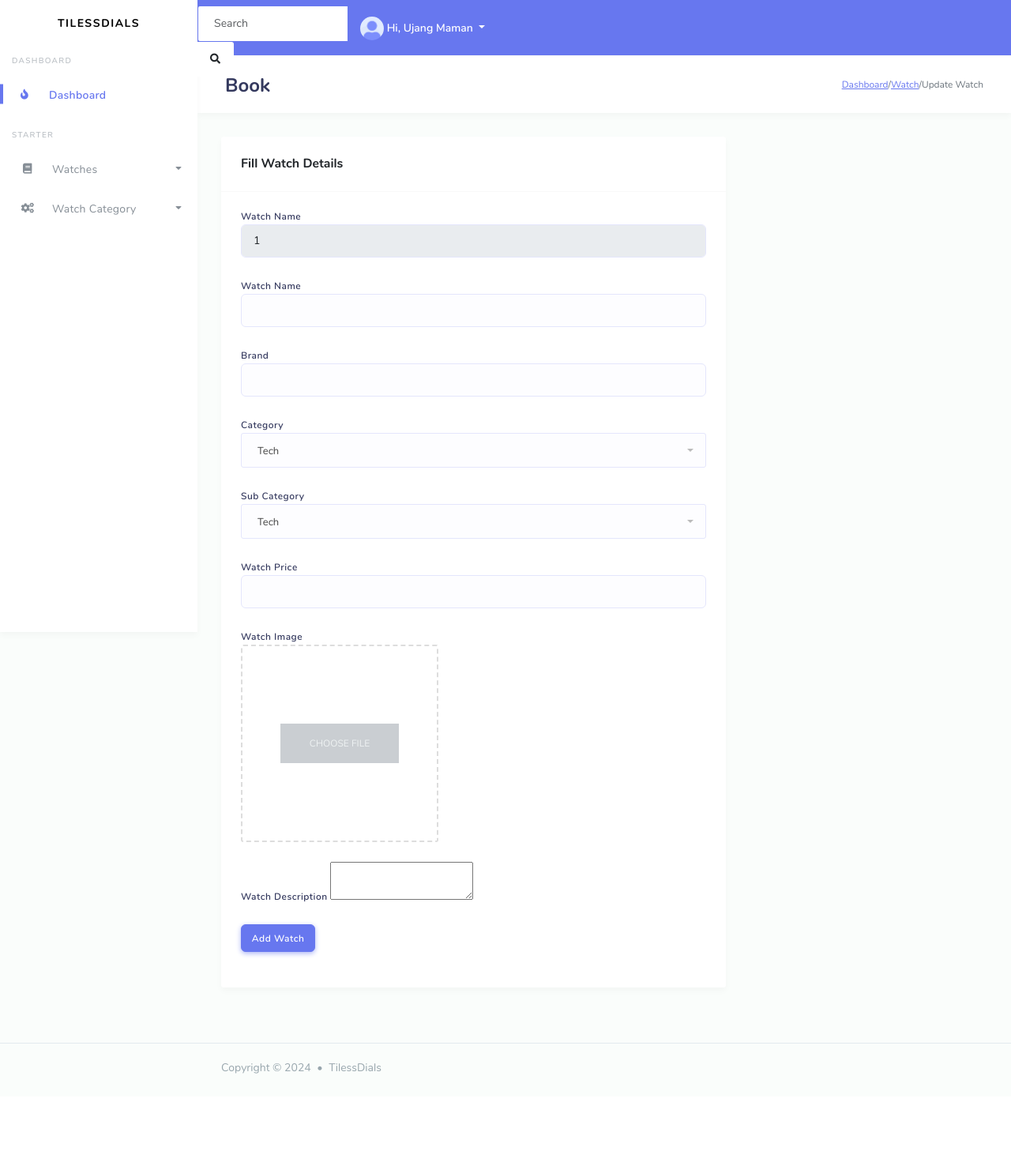
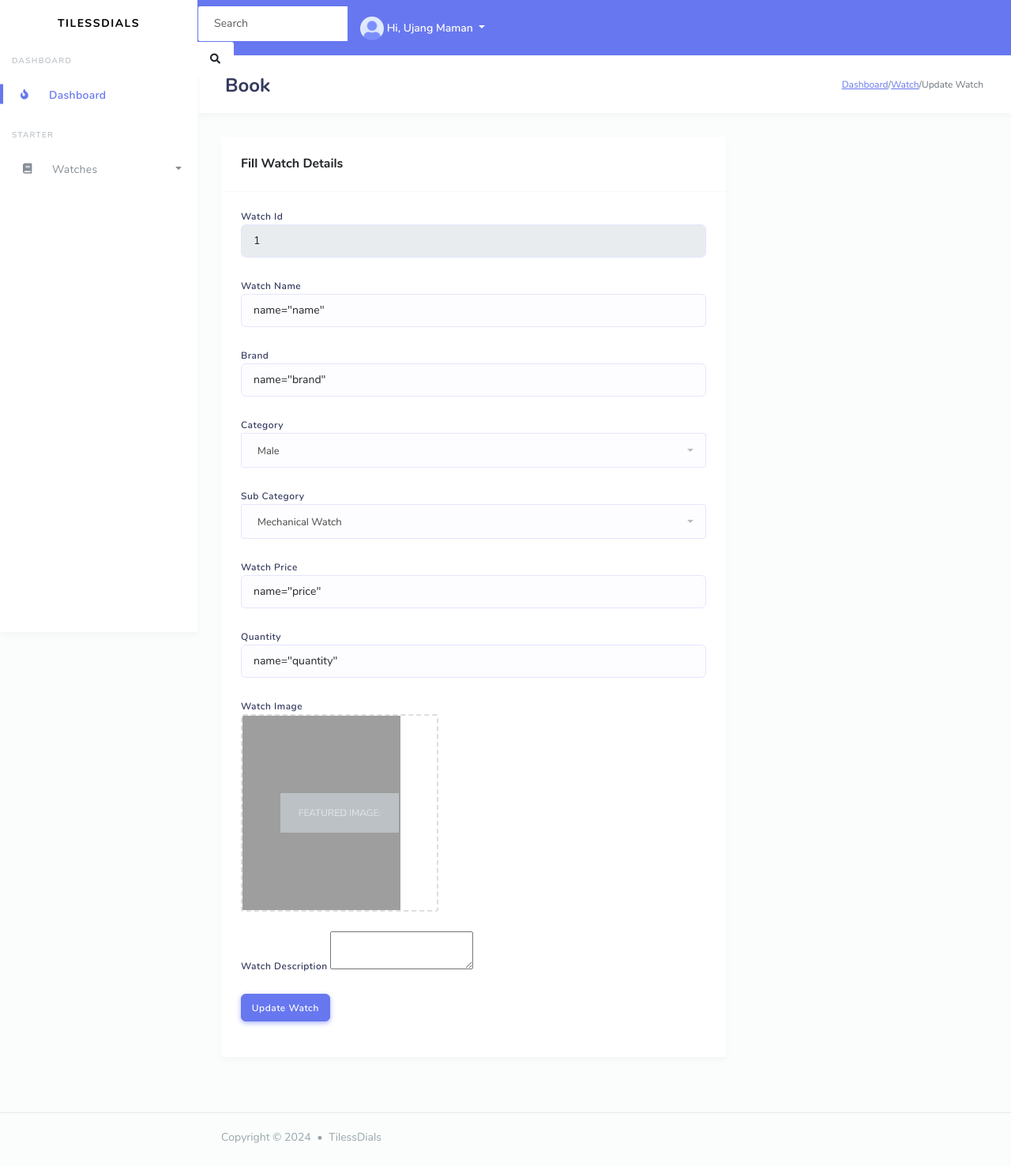
Before and after one commit to sachinseengh/TimelessDails, a PHP site: page /admin/watches/update-watch.php?id=1 in a window 1280 px wide. Shown: the whole page at 79% size. Before the commit the page ends 1359 px from the top, so only its background shows below. Run offline with PHP 8.4, Linux system fonts and the light colour scheme; data that the repository does not hold is empty; style sheets or scripts are compiled from the project's sources; some libraries are stand-ins or nearby versions; grey boxes are pictures that could not be loaded.

Commit message:
add watch and edit,delete watch done

```diff
--- a/Backend/Controller/class/product.class.php
+++ b/Backend/Controller/class/product.class.php
@@ -50,10 +50,10 @@ class Product extends common{
 
         $res = mysqli_query($conn,$sql);
         if($res){
-            header('Location:../manage-product.php?msg="Product Edited Successfully"');
+            header('Location:/TimelessDials/admin/watches/manage-watch.php?msg="Product Edited Successfully"');
             exit();
         }else{
-            header('Location:../manage-product.php?ErrMsg="Failed to edit Product"');
+            header('Location:/TimelessDials/admin/watches/manage-watch.php?ErrMsg="Failed to edit Product"');
             exit();
         }
 
@@ -126,10 +126,10 @@ class Product extends common{
         $res=mysqli_query($conn,$sql);
 
         if($res){
-            header('Location:./manage-product.php?msg=Product Deleted Successfully');
+            header('Location:/TimelessDials/admin/watches/manage-watch.php?msg=Product Deleted Successfully');
             exit();
         }else{
-            header('Location:./manage-product.php?ErrMsg="Product Deletion Failed');
+            header('Location:/TimelessDials/admin/watches/manage-watch.php?ErrMsg="Product Deletion Failed');
             exit();
         }
     }
--- a/admin/watches/headerFooter/footer.php
+++ b/admin/watches/headerFooter/footer.php
@@ -34,4 +34,28 @@
 <script src="assets/js/custom.js"></script>
 </body>
 
+
 </html>
+
+
+<script>
+function handleImageSelection(event) {
+    const fileInput = event.target;
+    const oldImagePreview = document.getElementById('old-image-preview');
+    const existingImgInput = document.getElementById('existing_img');
+    const file = fileInput.files[0];
+
+    // If a new file is selected, hide the old image and clear the existing image input
+    if (file) {
+        oldImagePreview.style.display = 'none'; // Hide the old image
+        existingImgInput.value = ''; // Clear the existing image name
+    } else {
+        // If no file is selected, show the old image
+        oldImagePreview.style.display = 'block'; // Show the old image
+        existingImgInput.value = "<?php echo $item->featured_img; ?>"; // Set the existing image name
+    }
+}
+
+
+
+</script>
--- a/admin/watches/headerFooter/header.php
+++ b/admin/watches/headerFooter/header.php
@@ -100,13 +100,13 @@
                                 <li><a class="nav-link" href="manage-watch.php">Manage Watches</a></li>
                             </ul>
                         </li>
-                        <li class="dropdown">
+                        <!-- <li class="dropdown">
                             <a href="#" class="nav-link has-dropdown" data-toggle="dropdown"><i class="fas fa-cogs"></i>
                                 <span>Watch Category</span></a>
                             <ul class="dropdown-menu">
                                 <li><a class="nav-link" href="add-category.php">Add Category</a></li>
                                 <li><a class="nav-link" href="manage-category.php">Manage Category</a></li>
-                            </ul>
+                            </ul> -->
                         </li>
                     </ul>
                 </aside>
--- a/admin/watches/manage-watch.php
+++ b/admin/watches/manage-watch.php
@@ -95,8 +95,8 @@ $items = $product->retrieve();
                                     width="70rem"></td>
 
                           <td class="flex-it">
-                            <a href="update-watch.php" class="btn btn-info">Edit</a>
-                            <a href="#" class="btn btn-danger">Delete</a>
+                            <a href="update-watch.php?id=<?php echo $item['pid'];?>" class="btn btn-info">Edit</a>
+                            <a href="delete-watch.php?id=<?php echo $item['pid'];?>" class="btn btn-danger">Delete</a>
 
                           </td>
                         </tr>
--- a/admin/watches/update-watch.php
+++ b/admin/watches/update-watch.php
@@ -1,5 +1,11 @@
 <?php
-include("headerFooter/header.php")
+include("headerFooter/header.php");
+
+require_once('../../Backend/Controller/class/product.class.php');
+$product = new Product();
+$product->set('pid', $_GET['id']);
+$item = $product->getById();
+
 ?>
 
 <!-- Main Content -->
@@ -19,40 +25,68 @@ include("headerFooter/header.php")
                     <div class="card">
                         <div class="card-header">
                             <h4>Fill Watch Details</h4>
+
+
                         </div>
+                        <form action="/TimelessDials/backend/Controller/editProduct.php" method="post"
+                            enctype="multipart/form-data">
                             <div class="card-body">
                                 <div class="form-group">
-                                <label>Watch Name</label>
-                                <input type="number" disabled value="1" class="form-control">
+                                    <label>Watch Id</label>
+                                    <input type="number" disabled value=<?php echo $_GET['id'] ?> class="form-control">
+
+                                    <!-- hidden value for pid -->
+
+                                    <input type="hidden" name="pid" value="<?php echo $_GET['id']; ?>" />
+
                                 </div>
                                 <div class="form-group">
                                     <label>Watch Name</label>
-                                <input type="text" class="form-control">
+                                    <input type="text" class="form-control" value=<?php echo $item->name; ?>
+                                        name="name">
                                 </div>
                                 <div class="form-group">
                                     <label>Brand</label>
-                                <input type="text" class="form-control">
+                                    <input type="text" class="form-control" value=<?php echo $item->brand; ?>
+                                        name="brand">
                                 </div>
                                 <div class="form-group">
                                     <label>Category</label>
-                                <select class="form-control selectric">
-                                    <option>Tech</option>
-                                    <option>News</option>
-                                    <option>Political</option>
+                                    <select class="form-control selectric" name="category">
+                                        <option <?php if($item->category == "Male")echo "Selected";?>>Male
+                                        </option>
+                                        <option <?php if($item->category == "Female")echo "Selected";?>>Female
+                                        </option>
                                     </select>
                                 </div>
                                 <div class="form-group">
                                     <label>Sub Category</label>
-                                <select class="form-control selectric">
-                                    <option>Tech</option>
-                                    <option>News</option>
-                                    <option>Political</option>
+                                    <select class="form-control selectric" name="sub_category">
+                                        <option <?php if($item->sub_category == "Mechanical Watch")echo "Selected";?>>
+                                            Mechanical Watch
+                                        </option>
+                                        <option <?php if($item->sub_category == "Quartz Watch")echo "Selected";?>>Quartz
+                                            Watch
+                                        </option>
+                                        <option <?php if($item->sub_category == "Smartwatch")echo "Selected";?>>
+                                            Smartwatch
+                                        </option>
+                                        <option <?php if($item->sub_category == "Hybrid Watch")echo "Selected";?>>Hybrid
+                                            Watch
+                                        </option>
+
                                     </select>
                                 </div>
 
                                 <div class="form-group">
                                     <label>Watch Price</label>
-                                <input type="text" class="form-control">
+                                    <input type="text" class="form-control" value=<?php echo $item->price; ?>
+                                        name="price">
+                                </div>
+                                <div class="form-group">
+                                    <label>Quantity</label>
+                                    <input type="text" class="form-control" value=<?php echo $item->quantity; ?>
+                                        name="quantity">
                                 </div>
 
 
@@ -60,17 +94,35 @@ include("headerFooter/header.php")
                                     <label>Watch Image</label>
                                     <div id="image-preview" class="image-preview">
                                         <label for="image-upload" id="image-label">Choose File</label>
-                                    <input type="file" name="image" id="image-upload" />
+
+
+
+                                        <!-- Hidden input for existing image (used when no new image is uploaded) -->
+                                        <input type="hidden" name="existing_img" id="existing_img"
+                                            value="<?php echo $item->featured_img; ?>" />
+
+                                        <!-- Image upload input -->
+                                        <label for="featured_img">Featured Image:</label>
+                                        <input type="file" name="featured_img" id="image-upload" accept="image/*"
+                                            onchange="handleImageSelection(event)" />
+
+                                        <!-- Display the old image by default -->
+                                        <img id="old-image-preview"
+                                            src="../../Backend/images/<?php echo $item->featured_img; ?>"
+                                            alt="Old Image" style="max-width: 200px; width: 100%; height: 100%; overflow: hidden;" />
+
+
                                     </div>
                                 </div>
 
                                 <div class="form-group">
                                     <label>Watch Description</label>
-                                <textarea class="summernote"></textarea>
+                                    <textarea class="summernote"
+                                        name="desc"><?php echo $item->description; ?></textarea>
                                 </div>
 
                                 <div class="form-group">
-                                <button class="btn btn-primary">Add Watch</button>
+                                    <button class="btn btn-primary" type="submit">Update Watch</button>
                                 </div>
 
                                 <!-- <div class="col-sm-12 col-md-7">
```
Also changed, not shown: admin/watches/delete-watch.php (added, +19 -0 lines), Backend/images/675b0209318e59.15975958-wallpaperflare.com_wallpaper.jpg (added), Backend/images/675b0859aa1026.01178751-6e328adb-dc90-4baf-b8ac-eb4c28ed4db5.jpg (added), Backend/images/675b0953be01a3.61034474-6e328adb-dc90-4baf-b8ac-eb4c28ed4db5.jpg (added), Backend/images/675b09a9875301.89411764-6e328adb-dc90-4baf-b8ac-eb4c28ed4db5.jpg (added), Backend/images/675b0a087509d5.88269206-6e328adb-dc90-4baf-b8ac-eb4c28ed4db5.jpg (added), Backend/images/675b0c9d6f3101.03778852-wallpaperflare.com_wallpaper (2).jpg (added), Backend/images/675b0d103e5db6.77365962-6e328adb-dc90-4baf-b8ac-eb4c28ed4db5.jpg (added). Lines whose indentation alone changed are shown as unchanged.
